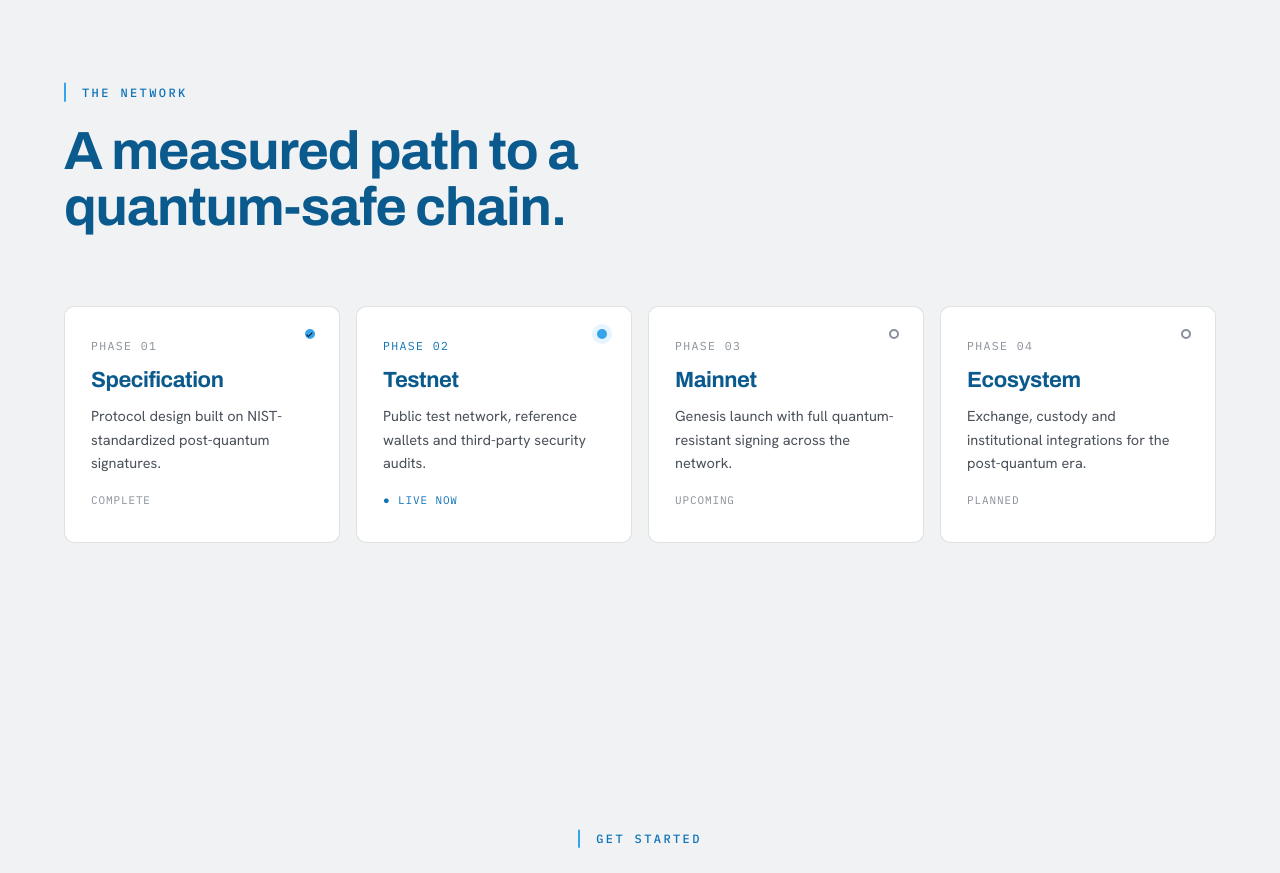
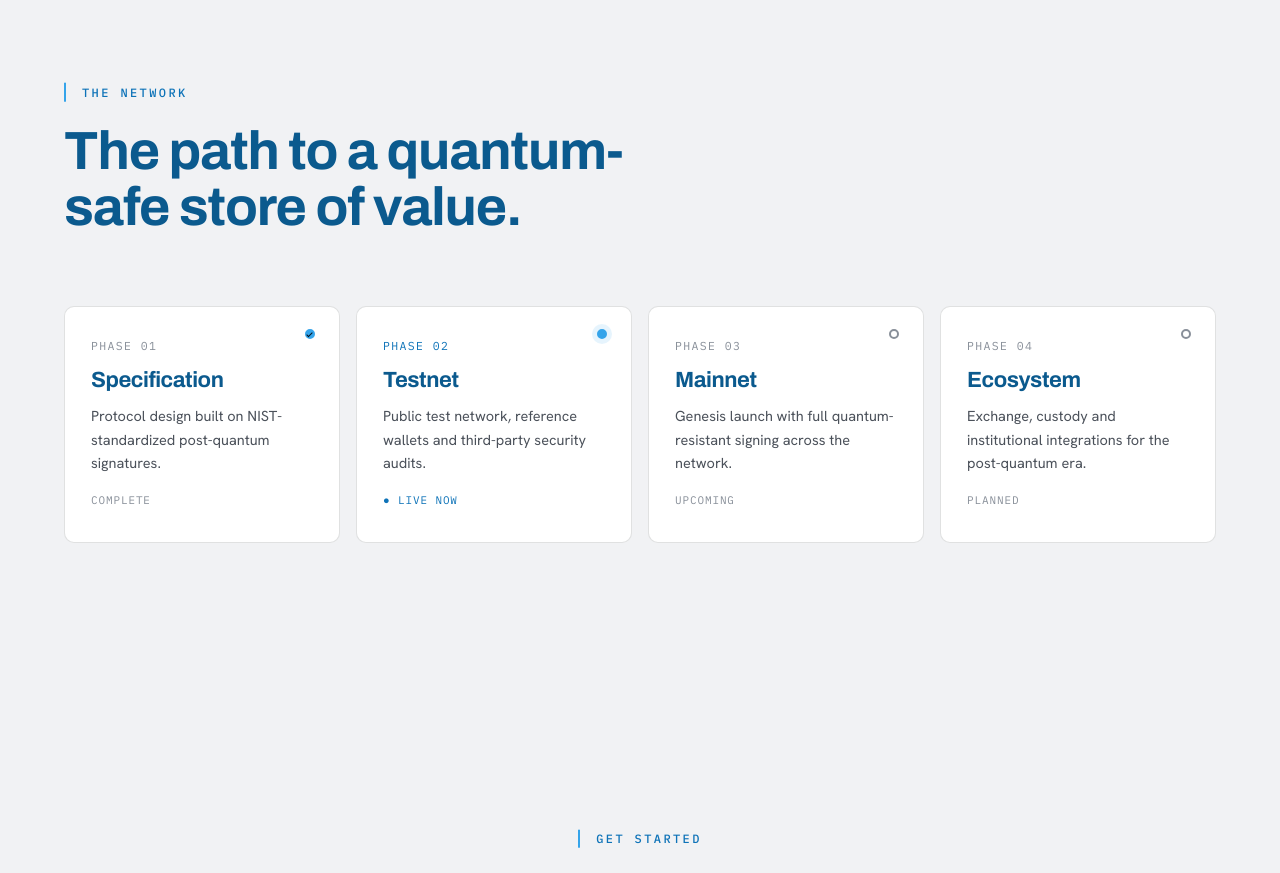
Before and after one commit to en-tropyc/bitcoin-quantum-website, a Next.js app: page / in a window 1280 px wide. Shown: the part 5380-6253 px from the top of the page. Built offline with nearby package versions, Linux system fonts and the light colour scheme.

Commit message:
copy: update roadmap store of value heading

```diff
--- a/src/app/V2Page.tsx
+++ b/src/app/V2Page.tsx
@@ -450,7 +450,7 @@ export default function V2Page() {
           <div className="wrap">
             <div className="sec-head reveal">
               <span className="eyebrow">The network</span>
-              <h2 className="h2">A measured path to a quantum-safe chain.</h2>
+              <h2 className="h2">The path to a quantum-safe store of value.</h2>
             </div>
             <div className="timeline">
               <div className="phase is-complete reveal">
```
